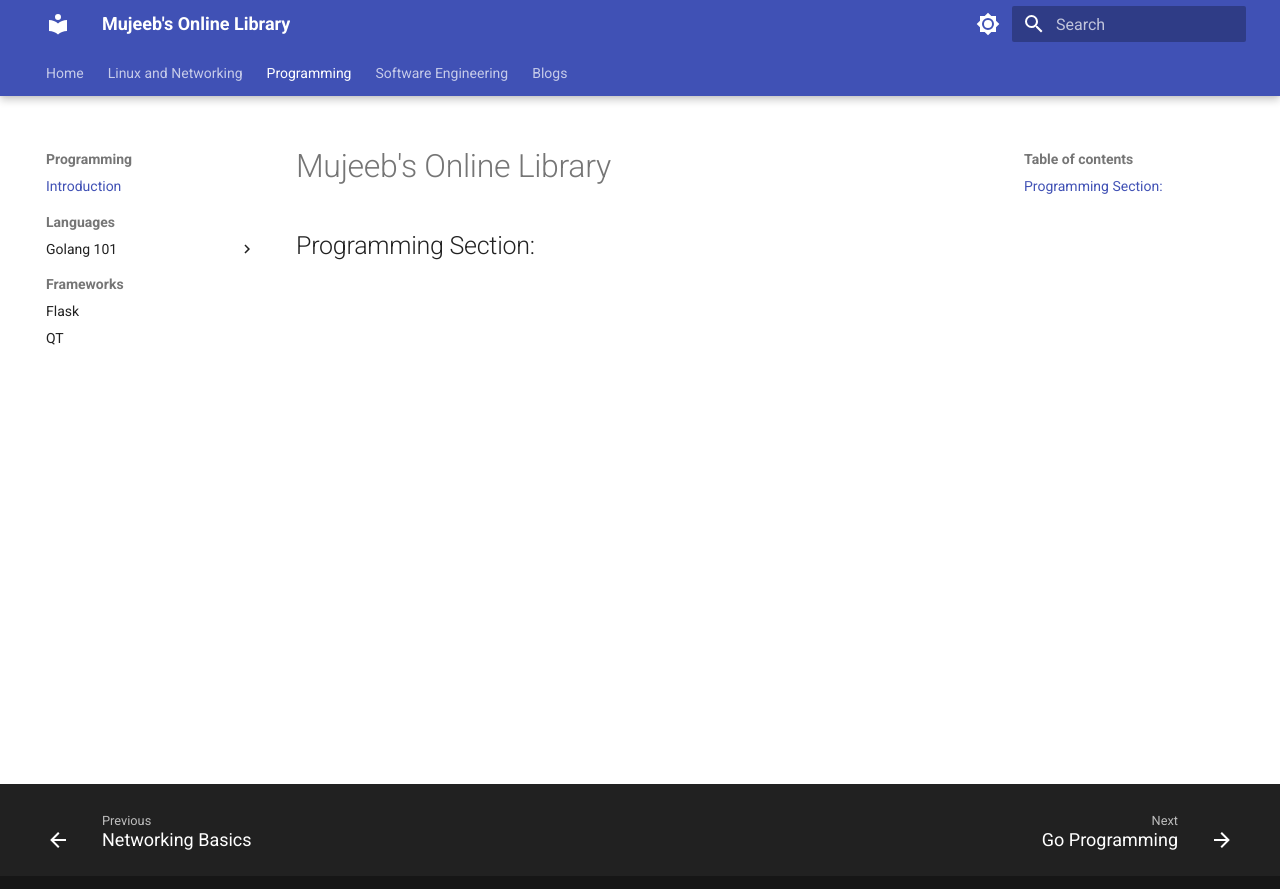
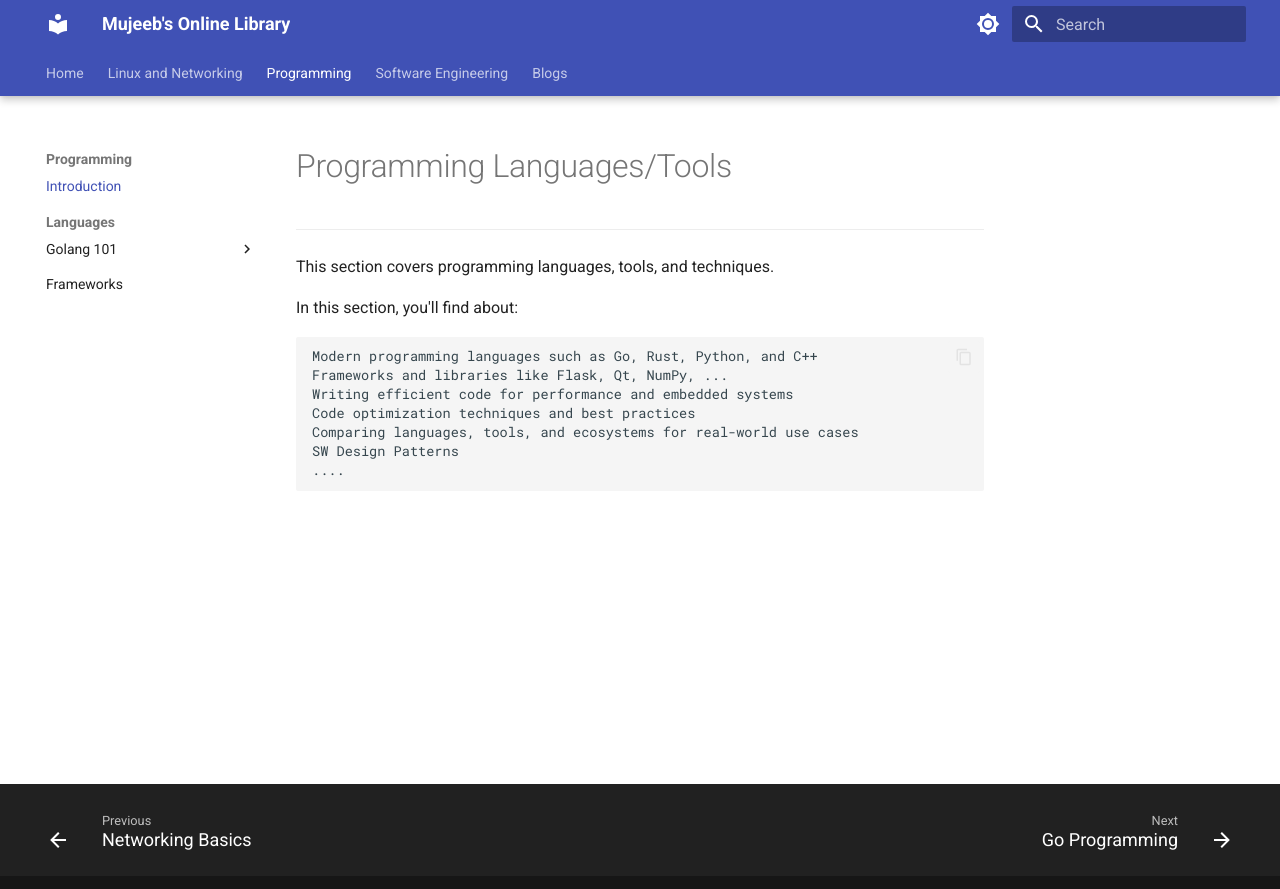
Before and after one commit to alohamujeeb/alohamujeeb.github.io, an MkDocs documentation site: the page built from docs/programming/introduction.md, in a window 1280 px wide. Shown: the top 889 px of the page. Built offline with MkDocs 1.6.1 and Material for MkDocs 9.7.7, drawn with Linux system fonts in a browser that asks for light colours.

Commit message:
files restructured

```diff
--- a/docs/programming/introduction.md
+++ b/docs/programming/introduction.md
@@ -1,4 +1,14 @@
-#Mujeeb's Online Library
+# Programming Languages/Tools
 
-Programming Section:
 ---
+This section covers programming languages, tools, and techniques.
+
+In this section, you'll find about:
+
+    Modern programming languages such as Go, Rust, Python, and C++
+    Frameworks and libraries like Flask, Qt, NumPy, ...
+    Writing efficient code for performance and embedded systems
+    Code optimization techniques and best practices
+    Comparing languages, tools, and ecosystems for real-world use cases
+    SW Design Patterns
+    ....
--- a/mkdocs.yml
+++ b/mkdocs.yml
@@ -111,9 +111,9 @@ nav:
         #- 07-Functions:
         #- imports and packages
         #- Collections
-    - Frameworks:
-      - Flask: programming/frameworks/flask-under-construction.md
-      - QT: programming/frameworks/qt-under-construction.md
+    - Frameworks: programming/frameworks/flask-under-construction.md
+      #- Flask: programming/frameworks/flask-under-construction.md
+      #- QT: programming/frameworks/qt-under-construction.md
 
   - Software Engineering:
     - Introduction: sweng/introduction.md
```
Also changed, not shown: docs/linux/introduction.md (+11 -2 lines), docs/sweng/introduction.md (+10 -2 lines).
